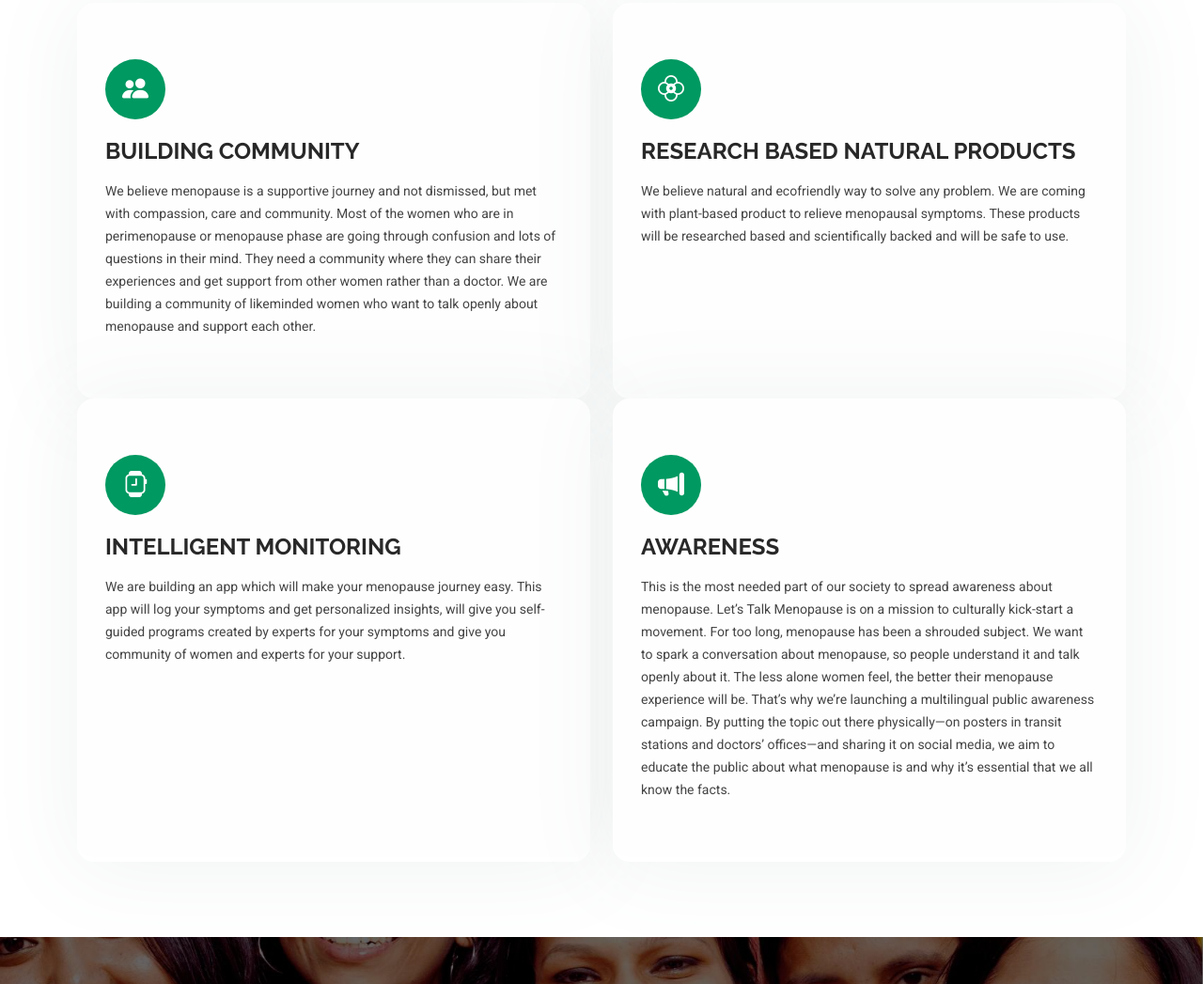
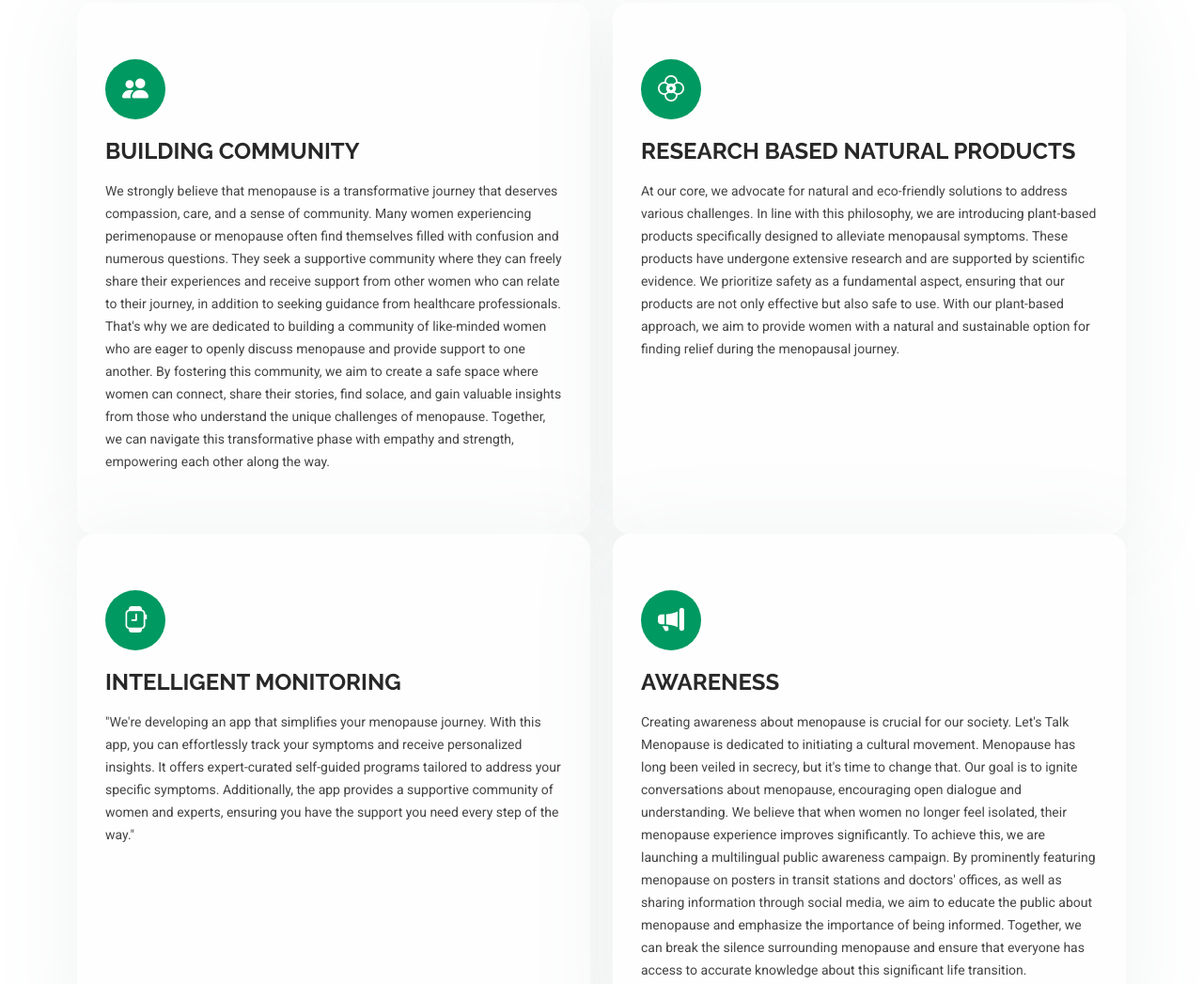
Before and after one commit to ashishsinha14/woverse, a plain HTML site: page index.html in a window 1280 px wide. Shown: the part 3011-4058 px from the top of the page at 94% size. Drawn offline with Linux system fonts and the light colour scheme.

Commit message:
rephrase

```diff
--- a/index.html
+++ b/index.html
@@ -81,7 +81,8 @@
     <div class="container">
       <div class="row justify-content-center">
         <div class="col-xl-8">
-          <h1>Did you know that women spend 1/3rd of their life in the menopausal phase? Watch now to learn more!</p>.</h1>
+          <h1>Did you know that women spend 1/3rd of their life in the menopausal phase? Watch now to learn more!</p>.
+          </h1>
           <h2>Woverse is an effort to treat women midlife journey with compassion, care and community. </h2>
           <a href="https://vimeo.com/798059430" class="glightbox play-btn mb-4"></a>
         </div>
@@ -146,7 +147,8 @@
 
         <div class="section-title">
           <h2>About Us</h2>
-          <h1 style="font-family: Arial, sans-serif; color: blueviolet; text-align: center;">Empowering Women to Flourish through Menopause and Perimenopause!</h1>
+          <h1 style="font-family: Arial, sans-serif; color: blueviolet; text-align: center;">Empowering Women to
+            Flourish through Menopause and Perimenopause!</h1>
         </div>
 
         <div class="row content">
@@ -257,14 +259,17 @@
             <div class="icon-box">
               <div class="icon"><i class="bi bi-people-fill"></i></div>
               <h4><a href="">BUILDING COMMUNITY</a></h4>
-              <p>We believe menopause is a supportive journey and not dismissed, but met with
-                compassion, care and
-                community. Most of the women who are in perimenopause or menopause phase are going through confusion and
-                lots of questions in their mind. They need a community where they can share their experiences and get
-                support from other women rather than a doctor.
+              <p>We strongly believe that menopause is a transformative journey that deserves compassion, care, and a
+                sense of community. Many women experiencing perimenopause or menopause often find themselves filled with
+                confusion and numerous questions. They seek a supportive community where they can freely share their
+                experiences and receive support from other women who can relate to their journey, in addition to seeking
+                guidance from healthcare professionals.
 
-                We are building a community of likeminded women who want to talk openly about menopause and support each
-                other.</p>
+                That's why we are dedicated to building a community of like-minded women who are eager to openly discuss
+                menopause and provide support to one another. By fostering this community, we aim to create a safe space
+                where women can connect, share their stories, find solace, and gain valuable insights from those who
+                understand the unique challenges of menopause. Together, we can navigate this transformative phase with
+                empathy and strength, empowering each other along the way.</p>
             </div>
           </div>
 
@@ -272,10 +277,12 @@
             <div class="icon-box">
               <div class="icon"><i class="bi bi-flower2"></i></div>
               <h4><a href="">RESEARCH BASED NATURAL PRODUCTS</a></h4>
-              <p>We believe natural and ecofriendly way to solve any problem. We are coming
-                with plant-based product to
-                relieve menopausal symptoms. These products will be researched based and scientifically backed and will
-                be safe to use.</p>
+              <p>At our core, we advocate for natural and eco-friendly solutions to address various challenges. In line
+                with this philosophy, we are introducing plant-based products specifically designed to alleviate
+                menopausal symptoms. These products have undergone extensive research and are supported by scientific
+                evidence. We prioritize safety as a fundamental aspect, ensuring that our products are not only
+                effective but also safe to use. With our plant-based approach, we aim to provide women with a natural
+                and sustainable option for finding relief during the menopausal journey.</p>
             </div>
           </div>
 
@@ -283,10 +290,10 @@
             <div class="icon-box">
               <div class="icon"><i class="bi bi-smartwatch"></i></div>
               <h4><a href="">INTELLIGENT MONITORING</a></h4>
-              <p>We are building an app which will make your menopause journey easy. This app
-                will log your symptoms and
-                get personalized insights, will give you self-guided programs created by experts for your symptoms and
-                give you community of women and experts for your support.</p>
+              <p>"We're developing an app that simplifies your menopause journey. With this app, you can effortlessly
+                track your symptoms and receive personalized insights. It offers expert-curated self-guided programs
+                tailored to address your specific symptoms. Additionally, the app provides a supportive community of
+                women and experts, ensuring you have the support you need every step of the way."</p>
             </div>
           </div>
 
@@ -294,14 +301,15 @@
             <div class="icon-box">
               <div class="icon"><i class="bi bi-megaphone-fill"></i></div>
               <h4><a href="">AWARENESS</a></h4>
-              <p>This is the most needed part of our society to spread awareness about
-                menopause. Let’s Talk Menopause
-                is on a mission to culturally kick-start a movement. For too long, menopause has been a shrouded
-                subject. We want to spark a conversation about menopause, so people understand it and talk openly about
-                it. The less alone women feel, the better their menopause experience will be. That’s why we’re launching
-                a multilingual public awareness campaign. By putting the topic out there physically—on posters in
-                transit stations and doctors’ offices—and sharing it on social media, we aim to educate the public about
-                what menopause is and why it’s essential that we all know the facts.</p>
+              <p>Creating awareness about menopause is crucial for our society. Let's Talk Menopause is dedicated to
+                initiating a cultural movement. Menopause has long been veiled in secrecy, but it's time to change that.
+                Our goal is to ignite conversations about menopause, encouraging open dialogue and understanding. We
+                believe that when women no longer feel isolated, their menopause experience improves significantly. To
+                achieve this, we are launching a multilingual public awareness campaign. By prominently featuring
+                menopause on posters in transit stations and doctors' offices, as well as sharing information through
+                social media, we aim to educate the public about menopause and emphasize the importance of being
+                informed. Together, we can break the silence surrounding menopause and ensure that everyone has access
+                to accurate knowledge about this significant life transition.</p>
             </div>
           </div>
         </div>
```
